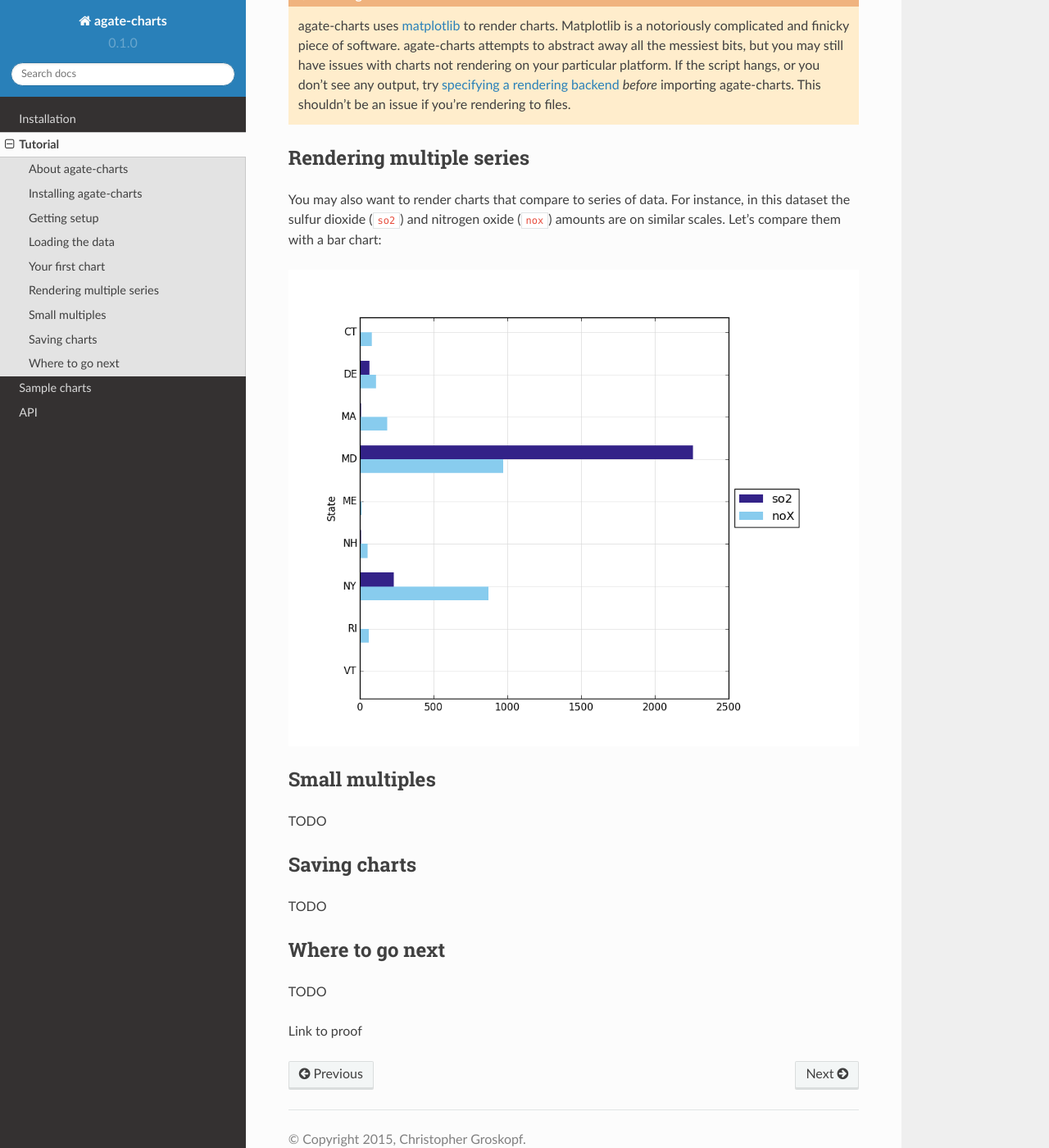
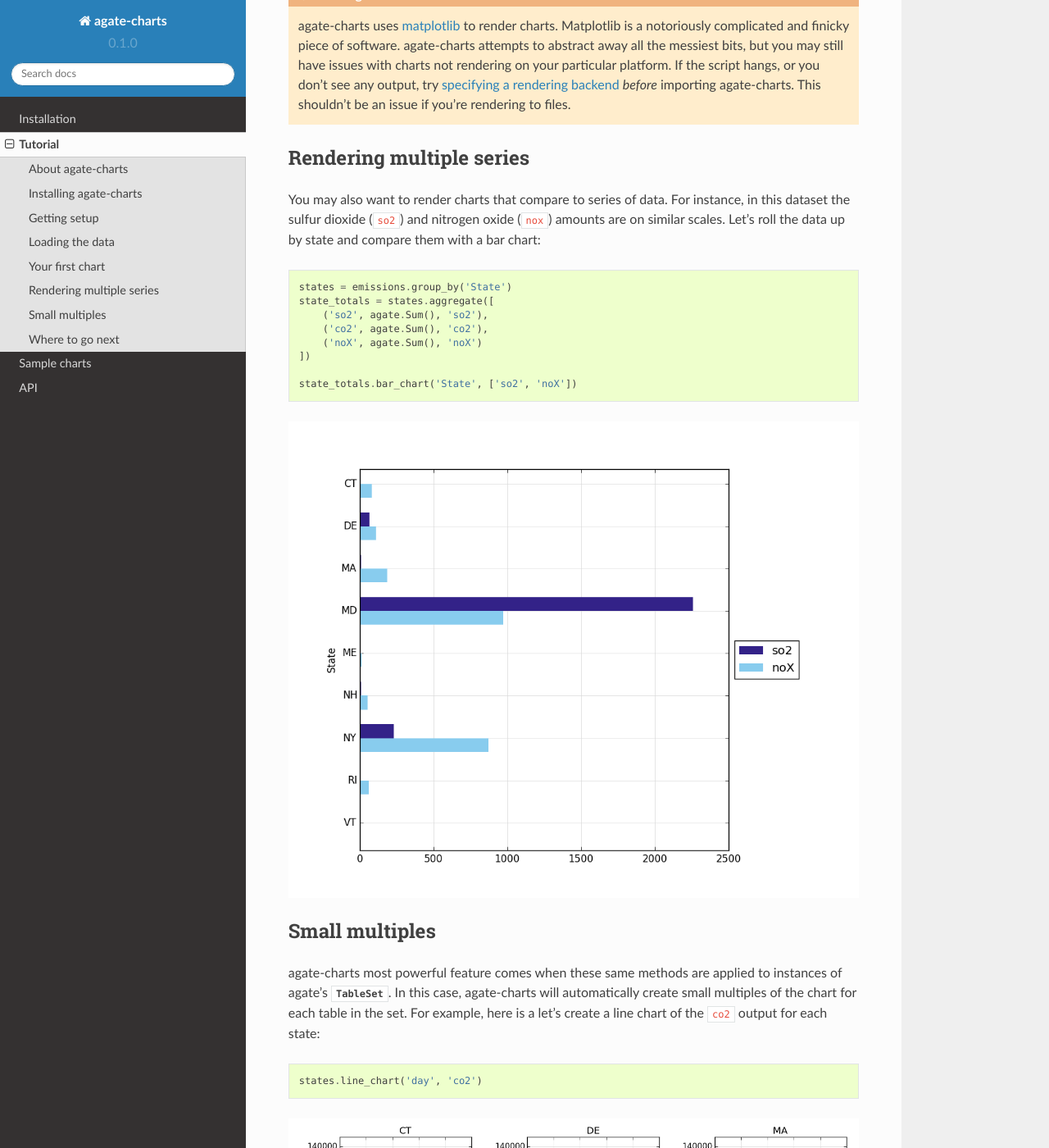
Before and after one commit to wireservice/agate-charts, a Sphinx documentation site: the page built from docs/tutorial.rst, in a window 1280 px wide and 1400 px high, scrolled down 3049 px. Shown: the whole window at 82% size. Built offline with Sphinx 7.4.7 and the Read the Docs theme 2.0.0, drawn with Linux system fonts in a browser that asks for light colours; some of the changed text lies outside the part shown.

Commit message:
Finish first draft of tutorial. Closes #14.

```diff
--- a/docs/tutorial.rst
+++ b/docs/tutorial.rst
@@ -104,27 +104,43 @@
 Rendering multiple series
 =========================
 
-You may also want to render charts that compare to series of data. For instance, in this dataset the sulfur dioxide (:code:`so2`) and nitrogen oxide (:code:`nox`) amounts are on similar scales. Let's compare them with a bar chart:
+You may also want to render charts that compare to series of data. For instance, in this dataset the sulfur dioxide (:code:`so2`) and nitrogen oxide (:code:`nox`) amounts are on similar scales. Let's roll the data up by state and compare them with a bar chart:
 
-.. code-block: python
+.. code-block:: python
 
-    day_totals.bar_chart('day', ['so2', 'nox'])
+    states = emissions.group_by('State')
+    state_totals = states.aggregate([
+        ('so2', agate.Sum(), 'so2'),
+        ('co2', agate.Sum(), 'co2'),
+        ('noX', agate.Sum(), 'noX')
+    ])
+
+    state_totals.bar_chart('State', ['so2', 'noX'])
 
 .. image:: samples/bar_chart_complex.png
 
 Small multiples
 ===============
 
-TODO
+agate-charts most powerful feature comes when these same methods are applied to instances of agate's :class:`.TableSet`. In this case, agate-charts will automatically create small multiples of the chart for each table in the set. For example, here is a let's create a line chart of the :code:`co2` output for each state:
 
-Saving charts
-=============
+.. code-block:: python
 
-TODO
+    states.line_chart('day', 'co2')
+
+.. image:: samples/line_chart_simple_multiples.png
+
+Of course, you can also combine small multiples and multiple time series:
+
+.. code-block:: python
+
+    states.line_chart('day', ['so2', 'noX'])
+
+.. image:: samples/line_chart_complex_multiples.png
 
 Where to go next
 ================
 
-TODO
+agate-charts is designed for making quick exploratory charts that you don't put a lot of thought into. From here you might take your data into Illustrator, D3 or some other tool for creating a polished presentation.
 
-Link to proof
+If you enjoy using agate-charts you should also check out `proof <http://proof.readthedocs.org/en/latest/>`_, a library for building data processing pipelines that are repeatable and self-documenting. If you're rendering many charts it can save you tons of time by skipping ones you've already done.
```
